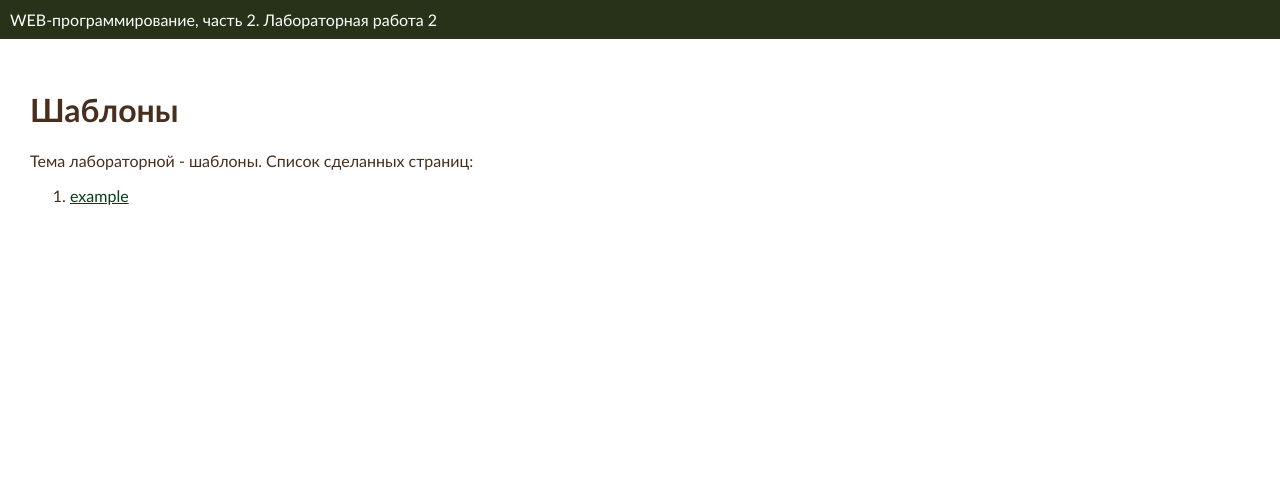
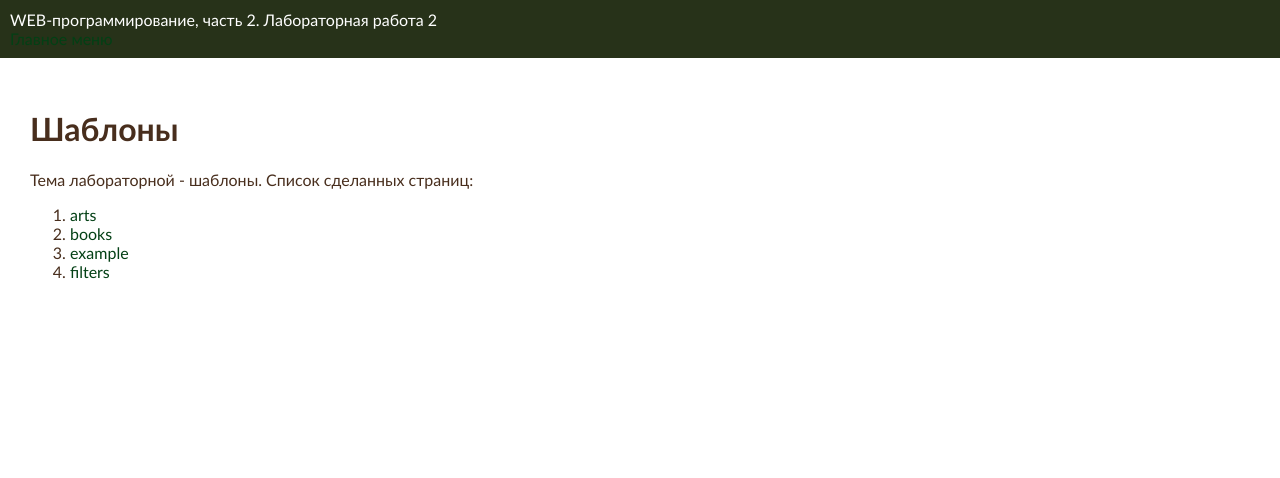
Before and after one commit to AlinaTerehova/web-programming--labs-2, a Flask app: page /lab2/ in a window 1280 px wide. Shown: the top 478 px of the page. Run offline with Flask 3, Linux system fonts and the light colour scheme.

Commit message:
Добавление ссылок и фавиконки

```diff
--- a/app.py
+++ b/app.py
@@ -14,6 +14,7 @@ def menu():
 <html>
     <head>
         <title>НГТУ, ФБ, Лабораторные работы</title>
+
     <head>
     <body>
         <header>
@@ -23,6 +24,7 @@ def menu():
         <nav>
             <ul>
                 <li><a href="/lab1">Первая лабораторная</a></li>
+                <li><a href="/lab2">Вторая лабораторная</a></li>
             </ul>
         </nav>
 
--- a/static/main.css
+++ b/static/main.css
@@ -31,14 +31,18 @@ footer {
 }
 
 a:link {
-    color: rgb(3, 64, 21); /* Цвет ссылки до нажатия */
+    color: rgb(3, 64, 21);
+    text-decoration: none;
 }
 a:hover {
-    color: rgb(26, 227, 26); /* Цвет ссылки при наведении курсора */
+    color: rgb(26, 227, 26);
+    text-decoration: none;
 }
 a:active {
-    color: rgb(12, 179, 98); /* Цвет ссылки в момент нажатия */
+    color: rgb(12, 179, 98);
+    text-decoration: none;
 }
 a:visited {
-    color: rgb(114, 255, 164); /* Цвет ссылки после посещения */
+    color: rgb(160, 214, 179);
+    text-decoration: none;
 }
--- a/templates/base.html
+++ b/templates/base.html
@@ -5,11 +5,15 @@
         <meta name="viewport" content="width=device-width, initial-scale=1.0">
         <title>Алина Терехова. {% block lab%}{% endblock %}</title>
         <link rel="stylesheet" href="{{url_for('static', filename='main.css')}}">
-
+        <link rel="icon" href="{{ url_for('static', filename='favicon.ico') }}" >
+        {% block styles %}{% endblock %}
     </head>
     <body>
         <header>
             WEB-программирование, часть 2. {{self.lab()}}
+            <nav>
+                <a href="{{ url_for('menu') }}">Главное меню</a>
+            </nav>
         </header>
 
         <main>
--- a/templates/lab2.html
+++ b/templates/lab2.html
@@ -9,7 +9,16 @@
     <div> Тема лабораторной - шаблоны. Список сделанных страниц:</div>
     <ol>
         <li>
+            <a href="/lab2/arts">arts</a>
+        </li>
+        <li>
+            <a href="/lab2/books">books</a>
+        </li>
+        <li>
             <a href="/lab2/example">example</a>
+        </li>
+        <li>
+            <a href="/lab2/filters">filters</a>
         </li>
     </ol>
 {% endblock %}
```
Also changed, not shown: templates/books.html (+7 -21 lines), static/favicon.ico (added). Lines whose indentation alone changed are shown as unchanged.
